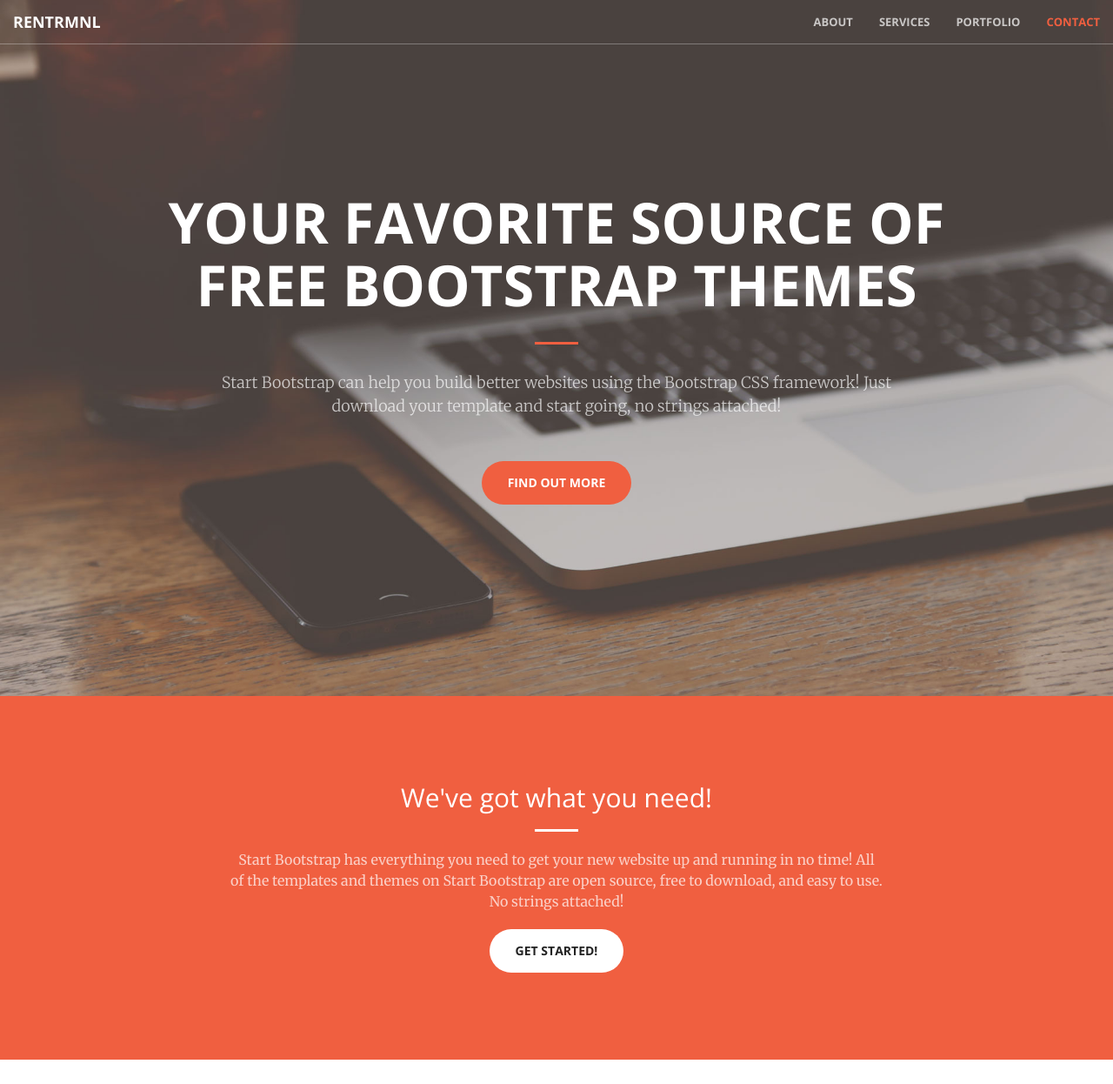
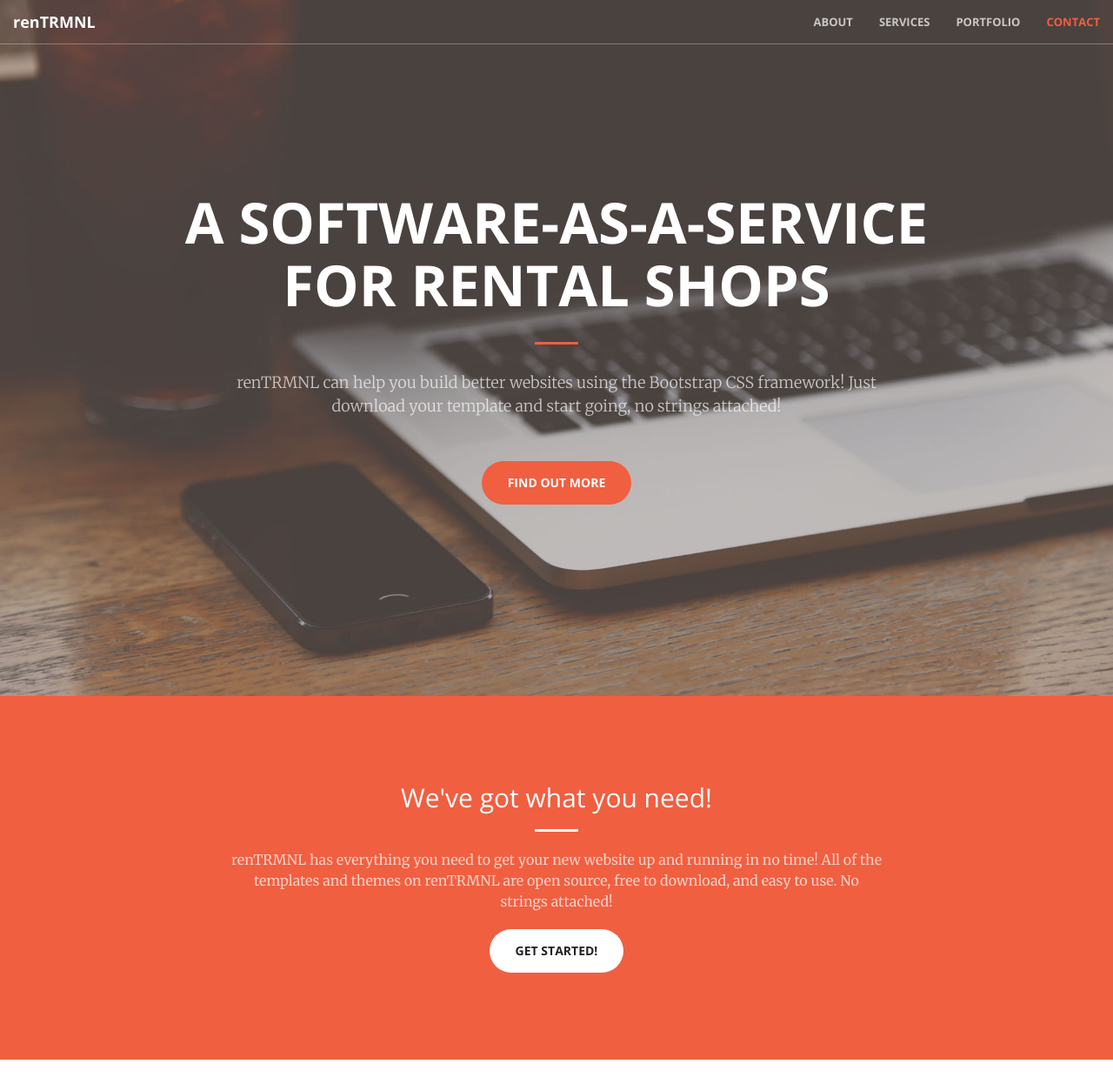
Before and after one commit to gctomakin/renTRMNL, a CodeIgniter app: page /database/ in a window 1280 px wide. Shown: the top 1246 px of the page at 87% size. Run offline with CodeIgniter, Linux system fonts and the light colour scheme; some libraries are stand-ins or nearby versions.

Commit message:
Modified

```diff
--- a/application/views/main.php
+++ b/application/views/main.php
@@ -74,9 +74,9 @@
     <header>
         <div class="header-content">
             <div class="header-content-inner">
-                <h1>Your Favorite Source of Free Bootstrap Themes</h1>
+                <h1>A Software-as-a-Service for Rental Shops</h1>
                 <hr>
-                <p>Start Bootstrap can help you build better websites using the Bootstrap CSS framework! Just download your template and start going, no strings attached!</p>
+                <p>renTRMNL can help you build better websites using the Bootstrap CSS framework! Just download your template and start going, no strings attached!</p>
                 <a href="#about" class="btn btn-primary btn-xl page-scroll">Find Out More</a>
             </div>
         </div>
@@ -88,7 +88,7 @@
                 <div class="col-lg-8 col-lg-offset-2 text-center">
                     <h2 class="section-heading">We've got what you need!</h2>
                     <hr class="light">
-                    <p class="text-faded">Start Bootstrap has everything you need to get your new website up and running in no time! All of the templates and themes on Start Bootstrap are open source, free to download, and easy to use. No strings attached!</p>
+                    <p class="text-faded">renTRMNL has everything you need to get your new website up and running in no time! All of the templates and themes on renTRMNL are open source, free to download, and easy to use. No strings attached!</p>
                     <a href="#" class="btn btn-default btn-xl">Get Started!</a>
                 </div>
             </div>
@@ -238,7 +238,7 @@
     <aside class="bg-dark">
         <div class="container text-center">
             <div class="call-to-action">
-                <h2>Free Download at Start Bootstrap!</h2>
+                <h2>Free Download at renTRMNL!</h2>
                 <a href="#" class="btn btn-default btn-xl wow tada">Download Now!</a>
             </div>
         </div>
--- a/css/creative.css
+++ b/css/creative.css
@@ -86,7 +86,6 @@ aside {
 }
 
 .navbar-default .navbar-header .navbar-brand {
-    text-transform: uppercase;
     font-family: 'Open Sans','Helvetica Neue',Arial,sans-serif;
     font-weight: 700;
     color: #f05f40;
```
